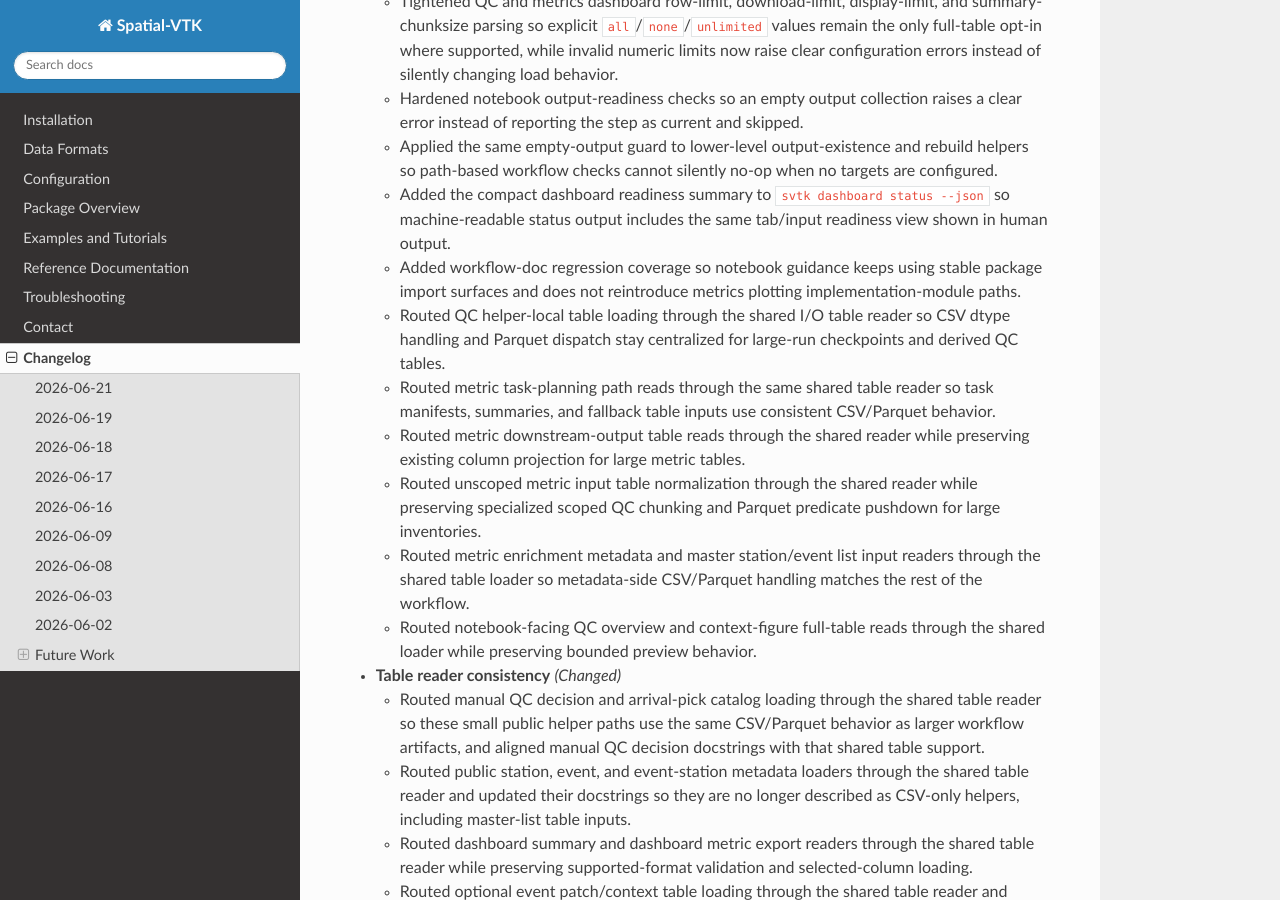
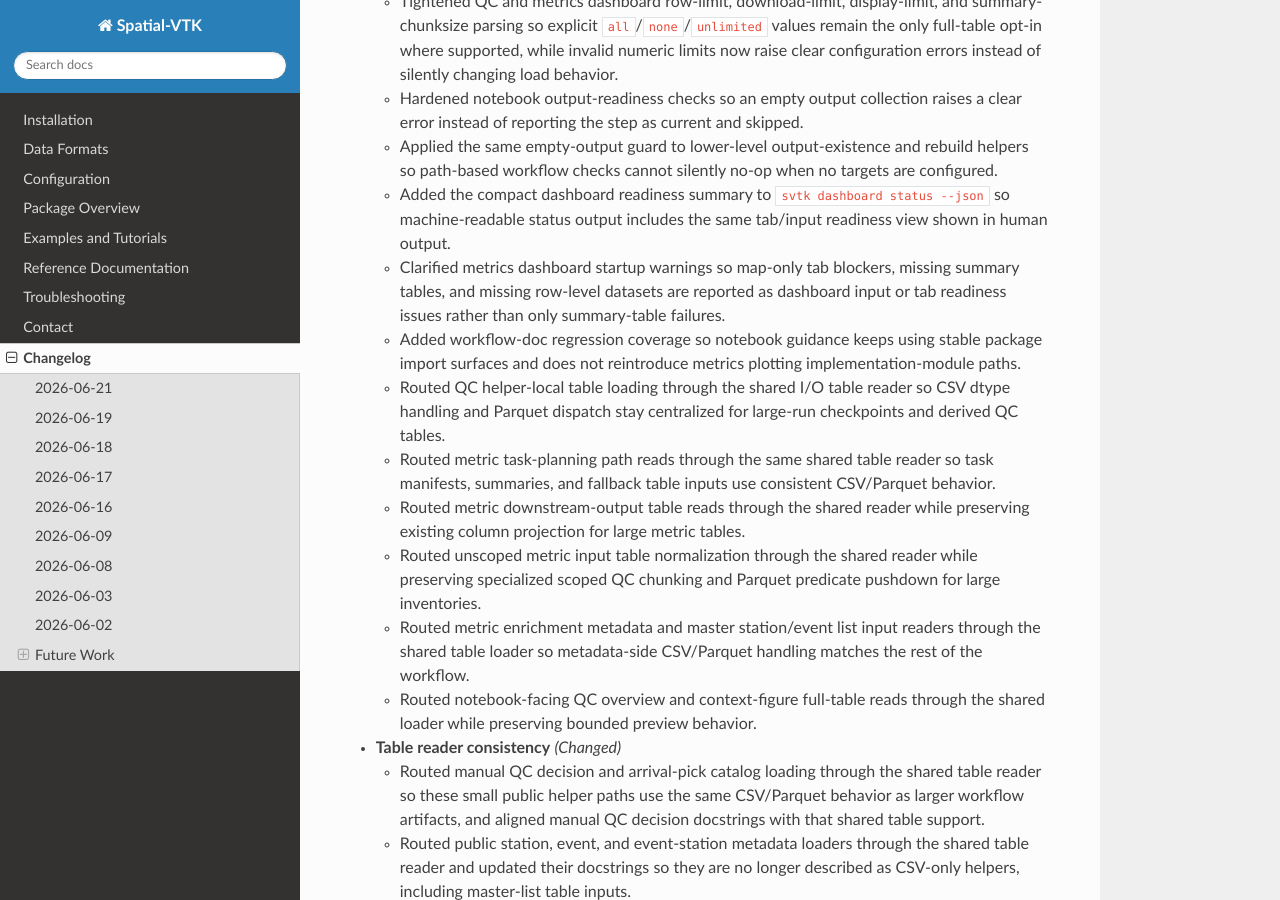
Before and after one commit to bcbirkel/spatial-vtk, a Sphinx documentation site: the page built from docs/changelog.rst, in a window 1280 px wide and 900 px high, scrolled down 2401 px. Built offline with Sphinx 7.4.7 and the Read the Docs theme 3.1.0, drawn with Linux system fonts in a browser that asks for light colours.

Commit message:
Clarify metrics dashboard readiness warnings

```diff
--- a/docs/changelog.rst
+++ b/docs/changelog.rst
@@ -129,6 +129,10 @@ Changelog
   - Added the compact dashboard readiness summary to
     ``svtk dashboard status --json`` so machine-readable status output includes
     the same tab/input readiness view shown in human output.
+  - Clarified metrics dashboard startup warnings so map-only tab blockers,
+    missing summary tables, and missing row-level datasets are reported as
+    dashboard input or tab readiness issues rather than only summary-table
+    failures.
   - Added workflow-doc regression coverage so notebook guidance keeps using
     stable package import surfaces and does not reintroduce metrics plotting
     implementation-module paths.
```
Also changed, not shown: 2 other files.
